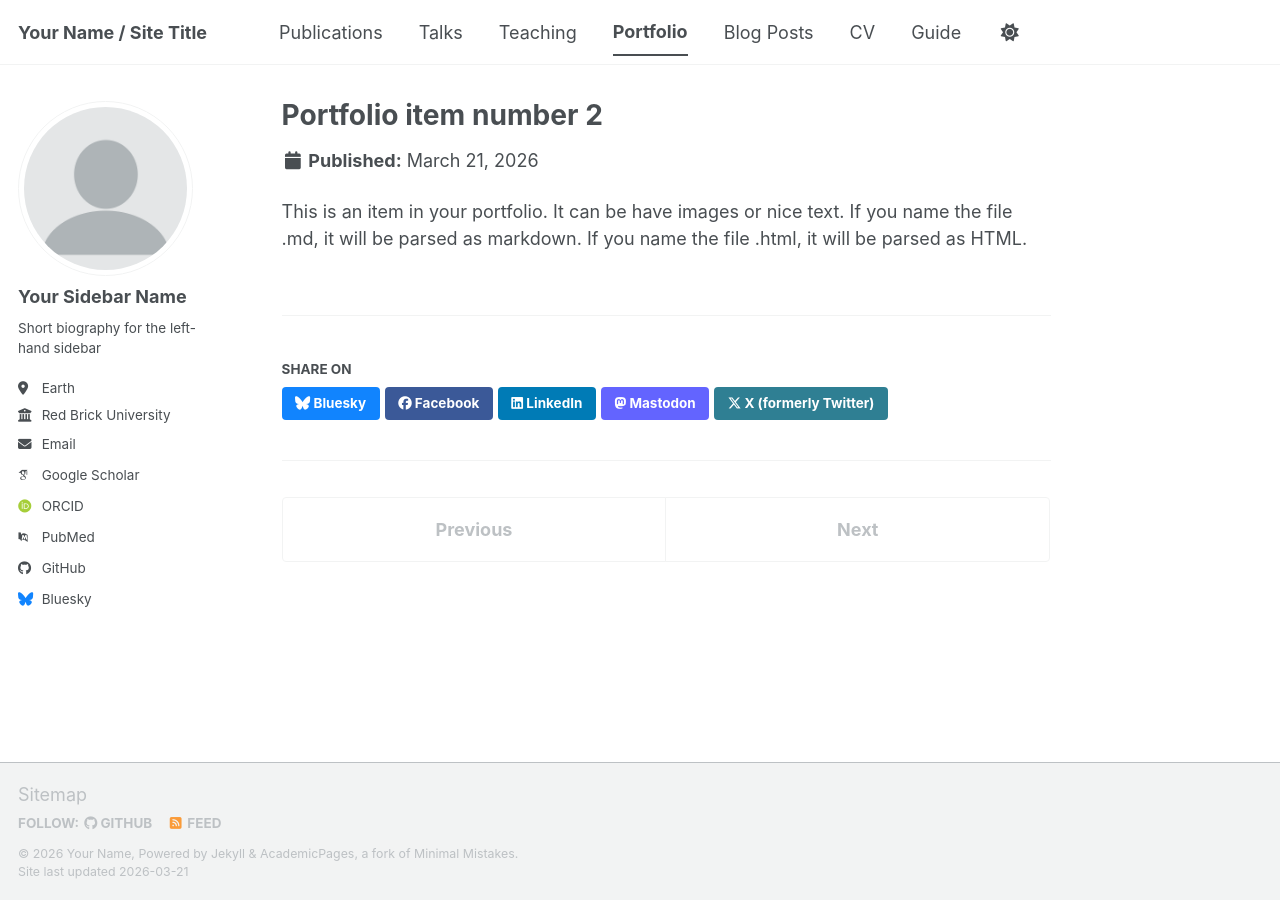
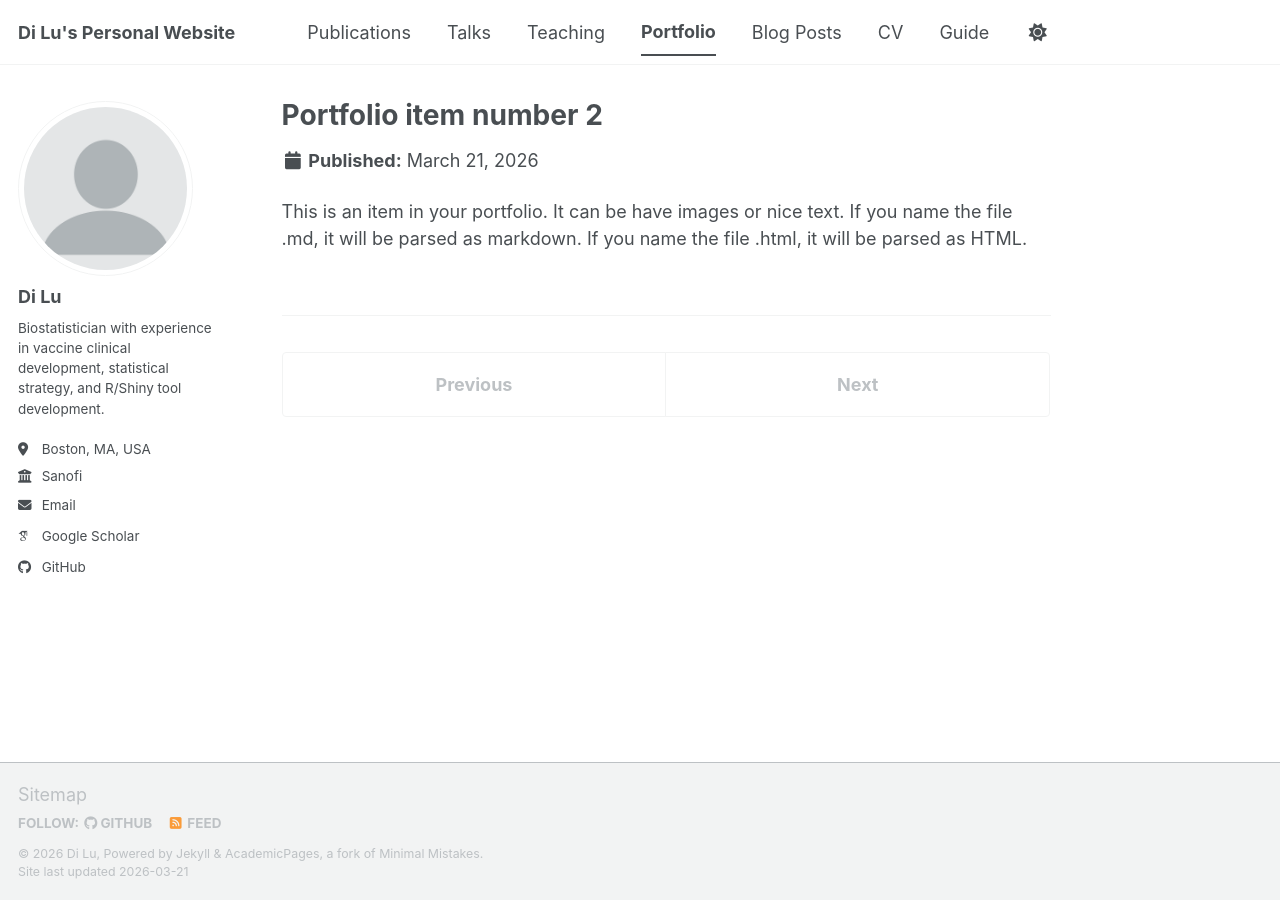
Before and after one commit to dilustats/dilustats.github.io, a Jekyll site: the page built from _portfolio/portfolio-2.html, in a window 1280 px wide. Built offline with Jekyll 4.4.1, drawn with Linux system fonts in a browser that asks for light colours; some web fonts are replaced; a script bundle is joined from its source files by our own code; library files that are not in the unit come from our copies; some of the changed lines change nothing that is shown.

Commit message:
Update _config.yml

```diff
--- a/_config.yml
+++ b/_config.yml
@@ -2,87 +2,78 @@
 #
 # This config file is meant for settings that affect your entire site, values
 # which you are expected to set up once and rarely need to edit after that.
-# For technical reasons, this file is *NOT* reloaded automatically when you use
-# `jekyll serve -l -H localhost`. If you change this file, please restart the
-# server process.
 
 # Basic Site Settings
 locale                   : "en-US"
-site_theme               : "default" # The available themes options are "default", "air", "sunrise", "mint", "dirt" and "contrast"
-title                    : "Your Name / Site Title"
+site_theme               : "default"
+title                    : "Di Lu's Personal Website"
 title_separator          : "-"
-name                     : &name "Your Name"
-description              : &description "Your Name's academic portfolio"   # Update this with a general description of your site, this is the default if not overridden by a page
-url                      : https://academicpages.github.io # The base hostname & protocol for your site e.g. "https://[your GitHub username].github.io",
-                                                           # or if you already have some other page hosted on Github then use "https://[your GitHub username].github.io/[Your Repo Name]"
-baseurl                  : "" # the subpath of your site, e.g. "/blog"
-repository               : "academicpages/academicpages.github.io"
+name                     : &name "Di Lu"
+description              : &description "Biostatistician | Vaccines | R/Shiny Tools"
+url                      : "https://dilustats.github.io"
+baseurl                  : ""
+repository               : "dilustats/dilustats.github.io"
 
-# Site Author - The following control what appear as part of the author content on the side bar.
-#               If a field is blank the icon and link will not appear, otherwise it will be shown.
-#               Additional customization can be done by editing /_includes/author-profile.html
+# Site Author
 author:
-  # Biographic information
   avatar           : "profile.png"
-  name             : "Your Sidebar Name"
-  pronouns         : # example: "she/her"
-  bio              : "Short biography for the left-hand sidebar"
-  location         : "Earth"
-  employer         : "Red Brick University"
-  uri              : # URL
-  email            : "none@example.org"
+  name             : "Di Lu"
+  pronouns         :
+  bio              : "Biostatistician with experience in vaccine clinical development, statistical strategy, and R/Shiny tool development."
+  location         : "Boston, MA, USA"
+  employer         : "Sanofi"
+  uri              :
+  email            : "ludigz@outlook.com"
 
   # Academic websites
-  academia         : # URL
-  arxiv            : # URL - Update with the correct link to your profile
-  googlescholar    : "https://scholar.google.com/citations?user=PS_CX0AAAAAJ"
-  inspire-hep      : # URL
-  impactstory      : # URL
-  orcid            : "https://orcid.org/yourorcidurl"
-  semantic         : # URL
-  ssrn             : # URL
-  pubmed           : "https://www.ncbi.nlm.nih.gov/pubmed/?term=john+snow"
-  researchgate     : # URL
-  scopus           : # URL
-  zotero           : # URL
-
+  academia         :
+  arxiv            :
+  googlescholar    : "https://scholar.google.com/citations?user=ip8thKIAAAAJ&hl=en"
+  inspire-hep      :
+  impactstory      :
+  orcid            :
+  semantic         :
+  ssrn             :
+  pubmed           :
+  researchgate     :
+  scopus           :
+  zotero           :
 
   # Repositories and software development
-  bitbucket        : # Username - Update with your username on the site
-  codepen          : # Username
-  dribbble         : # Username
-  github           : "academicpages"
-  kaggle           : # Username
-  stackoverflow    : # User number or user number and name (i.e., use "1" or "1/jeff-atwood")
+  bitbucket        :
+  codepen          :
+  dribbble         :
+  github           : "dilustats"
+  kaggle           :
+  stackoverflow    :
 
   # Social media
-  artstation       : # Username
-  bluesky          : "bsky.app" # Replace this with you Bluesky username
-  facebook         : # Username
-  flickr           : # Username
-  foursquare       : # Username
-  goodreads        : # Username
-  google_plus      : # Username
-  keybase          : # Username
-  instagram        : # Username
-  lastfm           : # Username
-  linkedin         : # Username
-  mastodon         : # URL
-  medium           : # URL
-  pinterest        : # Username
-  soundcloud       : # Username
-  steam            : # Username
-  telegram         : # URL
-  tumblr           : # Username
-  twitter          : # Username for X / Twitter
-  vine             : # Username
-  weibo            : # Username
-  wikipedia        : # Username
-  xing             : # Username
-  youtube          : # Username
-  zhihu            : # Username
+  artstation       :
+  bluesky          :
+  facebook         :
+  flickr           :
+  foursquare       :
+  goodreads        :
+  google_plus      :
+  keybase          :
+  instagram        :
+  lastfm           :
+  linkedin         :
+  mastodon         :
+  medium           :
+  pinterest        :
+  soundcloud       :
+  steam            :
+  telegram         :
+  tumblr           :
+  twitter          :
+  vine             :
+  weibo            :
+  wikipedia        :
+  xing             :
+  youtube          :
+  zhihu            :
 
-# Publication Category - The following the list of publication categories and their headings
 publication_category:
   books:
     title: 'Books'
@@ -91,26 +82,27 @@ publication_category:
   conferences:
     title: 'Conference Papers'
 
-# Site Settings
-teaser                   :  # filename of teaser fallback teaser image placed in /images/ for social media previews
-breadcrumbs              : false # true, false (default)
+teaser                   :
+breadcrumbs              : false
 words_per_minute         : 160
 future                   : true
-read_more                : "disabled" # if enabled, adds "Read more" links to excerpts
-talkmap_link             : false      #change to true to add link to talkmap on talks page
+read_more                : "disabled"
+talkmap_link             : false
+
 comments:
-  provider               : # false (default), "disqus", "discourse", "facebook", "google-plus", "staticman", "custom"
+  provider               :
   disqus:
     shortname            :
   discourse:
-    server               : # https://meta.discourse.org/t/embedding-discourse-comments-via-javascript/31963 , e.g.: meta.discourse.org
+    server               :
   facebook:
     appid                :
-    num_posts            : # 5 (default)
-    colorscheme          : # "light" (default), "dark"
+    num_posts            :
+    colorscheme          :
+
 staticman:
   allowedFields          : ['name', 'email', 'url', 'message']
-  branch                 : "gh-pages" # "master", "gh-pages"
+  branch                 : "gh-pages"
   commitMessage          : "New comment."
   filename               : comment-{@timestamp}
   format                 : "yml"
@@ -123,48 +115,40 @@ staticman:
     date:
       type               : "date"
       options:
-        format           : "iso8601" # "iso8601" (default), "timestamp-seconds", "timestamp-milliseconds"
+        format           : "iso8601"
+
 atom_feed:
-  hide                   : false     # change to true to hide the RSS feed in the footer
-  path                   : # blank (default) uses feed.xml
+  hide                   : false
+  path                   :
 
-
-# SEO Related
 google_site_verification :
 bing_site_verification   :
 alexa_site_verification  :
 yandex_site_verification :
 
-
-# Social Sharing
 twitter:
   username               : &twitter
 facebook:
   username               :
   app_id                 :
   publisher              :
-og_image                 :  # Social media default site image
-og_description           :  # Social media default site image description
-# For specifying social profiles
-# - https://developers.google.com/structured-data/customize/social-profiles
+og_image                 :
+og_description           :
 social:
-  type                   : # Person or Organization (defaults to Person)
-  name                   : # If the user or organization name differs from the site's name
-  links: # An array of links to social media profiles
+  type                   :
+  name                   :
+  links:
 
-
-# Analytics
 analytics:
-  provider               :  "false" # false (default), "google", "google-universal", "google-analytics-4", "custom"
+  provider               : "false"
   google:
     tracking_id          :
 
-
-# Reading Files
 include:
   - .htaccess
   - _pages
   - files
+
 exclude:
   - "*.sublime-project"
   - "*.sublime-workspace"
@@ -192,22 +176,20 @@ exclude:
   - README
   - tmp
   - vendor
+
 keep_files:
   - .git
   - .svn
+
 encoding: "utf-8"
 markdown_ext: "markdown,mkdown,mkdn,mkd,md"
 
-
-# Conversion
 markdown: kramdown
 highlighter: rouge
 lsi: false
 excerpt_separator: "\n\n"
 incremental: false
 
-
-# Markdown Processing
 kramdown:
   input: GFM
   hard_wrap: false
@@ -218,8 +200,6 @@ kramdown:
   smart_quotes: lsquo,rsquo,ldquo,rdquo
   enable_coderay: false
 
-
-# These settings control the types of collections used by the template
 collections:
   teaching:
     output: true
@@ -234,10 +214,7 @@ collections:
     output: true
     permalink: /:collection/:path/
 
-
-# These settings control how pages and collections are included in the site
 defaults:
-  # _posts
   - scope:
       path: ""
       type: posts
@@ -248,14 +225,12 @@ defaults:
       comments: true
       share: true
       related: true
-  # _pages
   - scope:
       path: ""
       type: pages
     values:
       layout: single
       author_profile: true
-  # _teaching
   - scope:
       path: ""
       type: teaching
@@ -264,7 +239,6 @@ defaults:
       author_profile: true
       share: true
       comments: true
-  # _publications
   - scope:
       path: ""
       type: publications
@@ -273,16 +247,13 @@ defaults:
       author_profile: true
       share: true
       comments: true
-  # _portfolio
   - scope:
       path: ""
       type: portfolio
     values:
       layout: single
       author_profile: true
-      share: true
       comment: true
-  # _talks
   - scope:
       path: ""
       type: talks
@@ -291,21 +262,13 @@ defaults:
       author_profile: true
       share: true
 
-
-# Sass/SCSS
 sass:
   sass_dir: _sass
-  style: compressed # https://sass-lang.com/documentation/file.SASS_REFERENCE.html#output_style
+  style: compressed
 
+permalink: /:categories/:title/
+timezone: Etc/UTC
 
-# Outputting
-permalink: /:categories/:title/
-# paginate: 5 # amount of posts to show
-# paginate_path: /page:num/
-timezone: Etc/UTC # https://en.wikipedia.org/wiki/List_of_tz_database_time_zones
-
-
-# Plugins
 plugins:
   - jekyll-feed
   - jekyll-gist
@@ -314,7 +277,6 @@ plugins:
   - jekyll-redirect-from
   - jemoji
 
-# Mimic GitHub Pages with --safe
 whitelist:
   - jekyll-feed
   - jekyll-gist
@@ -323,38 +285,13 @@ whitelist:
   - jekyll-redirect-from
   - jemoji
 
-
-# Archives
-#  Type
-#  - GitHub Pages compatible archive pages built with Liquid ~> type: liquid (default)
-#  - Jekyll Archives plugin archive pages ~> type: jekyll-archives
-#  Path (examples)
-#  - Archive page should exist at path when using Liquid method or you can
-#    expect broken links (especially with breadcrumbs enabled)
-#  - <base_path>/tags/my-awesome-tag/index.html ~> path: /tags/
-#  - <base_path/categories/my-awesome-category/index.html ~> path: /categories/
-#  - <base_path/my-awesome-category/index.html ~> path: /
 category_archive:
   type: liquid
   path: /categories/
 tag_archive:
   type: liquid
   path: /tags/
-# https://github.com/jekyll/jekyll-archives
-# jekyll-archives:
-#   enabled:
-#     - categories
-#     - tags
-#   layouts:
-#     category: archive-taxonomy
-#     tag: archive-taxonomy
-#   permalinks:
-#     category: /categories/:name/
-#     tag: /tags/:name/
 
-
-# HTML Compression
-# - https://jch.penibelst.de/
 compress_html:
   clippings: all
   ignore:
```
